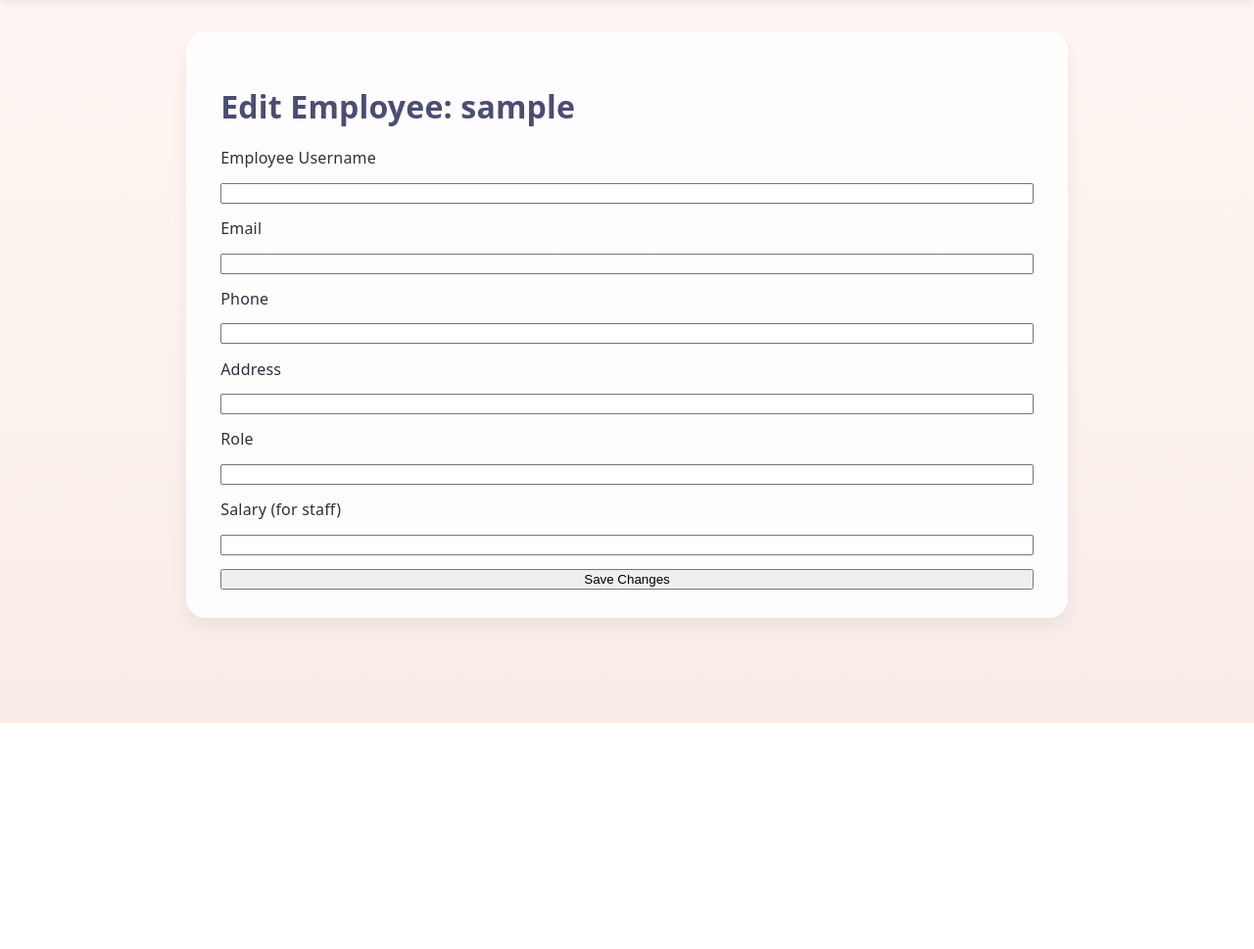
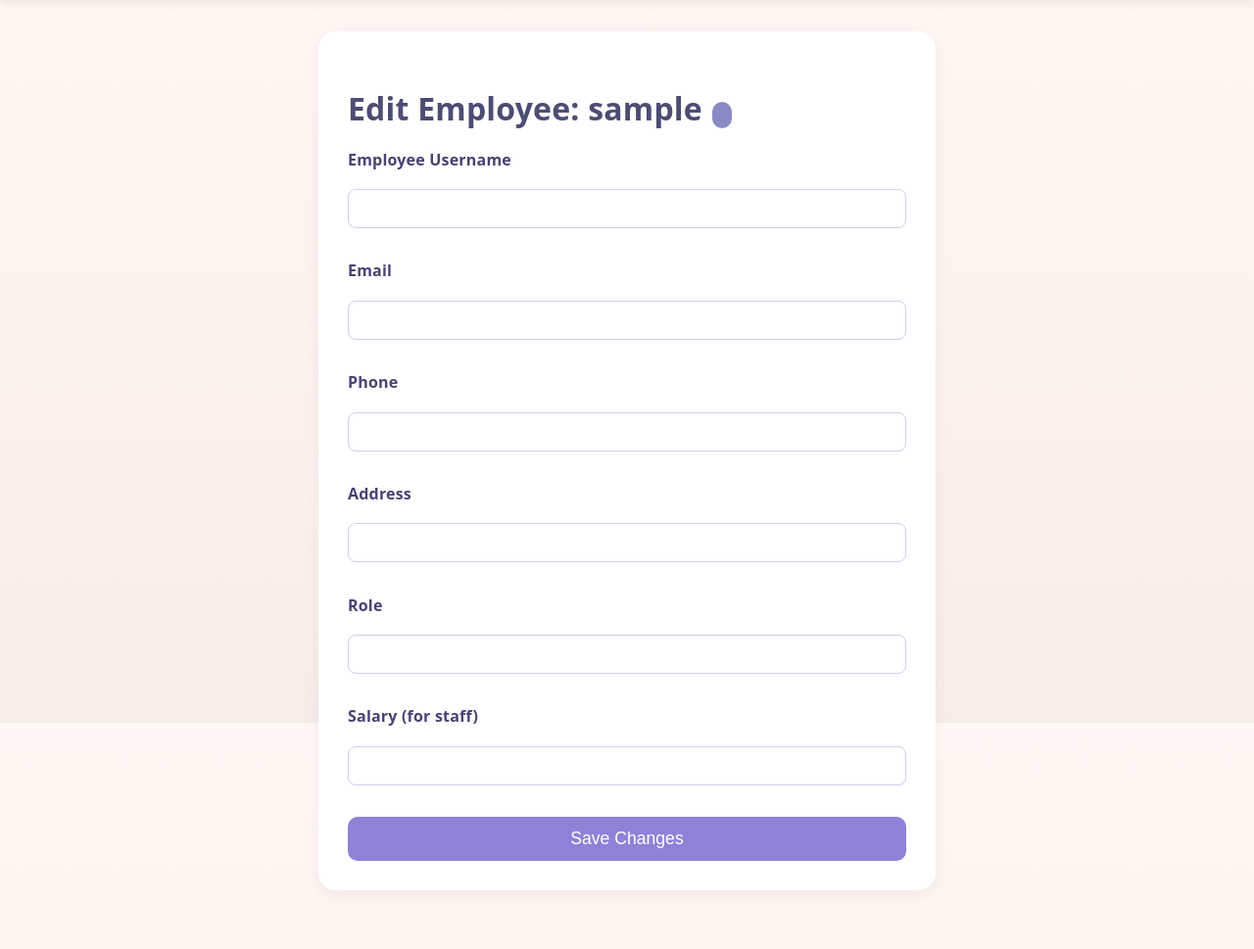
Before and after one commit to jannHds/Legends_Restaurant, a Django app: template restaurant/templates/restaurant/edit_user.html in a window 1280 px wide. Shown: the part 62-1031 px from the top of the page at 98% size. Before the commit the page ends 800 px from the top, so only its background shows below. Run offline with Django 3.2, Linux system fonts and the light colour scheme; the template is opened without the code that fills it: values that come from a table or form of the project are taken from there, others are empty; tables that the repository leaves empty hold one stand-in row (values such as "Sample post"); form fields are guessed from the names that the template uses.

Commit message:
fix edit ingo

```diff
--- a/restaurant/templates/restaurant/edit_user.html
+++ b/restaurant/templates/restaurant/edit_user.html
@@ -6,6 +6,59 @@
     <meta charset="UTF-8">
     <title>Edit Employee</title>
     <link rel="stylesheet" href="{% static 'restaurant/style.css' %}">
+    <style>
+    .mu-role-tag {
+        background: #898AC4;
+        color: white;
+        padding: 4px 10px;
+        font-size: 0.85rem;
+        border-radius: 12px;
+        margin-left: 10px;
+    }
+
+    .mu-card {
+        background: white;
+        padding: 30px;
+        border-radius: 18px;
+        width: 70%;
+        margin: auto;
+        box-shadow: 0 4px 15px rgba(0,0,0,0.05);
+    }
+
+    .mu-form label {
+        font-weight: bold;
+        margin-bottom: 5px;
+        display: block;
+        color: #4c4073;
+    }
+
+    .mu-form input,
+    .mu-form select {
+        width: 100%;
+        padding: 10px;
+        margin-bottom: 18px;
+        border: 1.5px solid #d6ccef;
+        border-radius: 8px;
+        font-size: 1rem;
+    }
+
+    .mu-submit-btn {
+        background: #8e82d8;
+        color: white;
+        padding: 12px 18px;
+        width: 100%;
+        border: none;
+        border-radius: 10px;
+        cursor: pointer;
+        font-size: 1.1rem;
+        transition: 0.2s;
+    }
+
+    .mu-submit-btn:hover {
+        background: #6b5fb8;
+    }
+</style>
+
 </head>
 
 <body class="lr-body">
@@ -23,7 +76,11 @@
     <div class="mu-container">
 
         <section class="mu-card">
-            <h2 class="manager-title">Edit Employee: {{ user_obj.username }}</h2>
+            <h2 class="manager-title">
+               Edit Employee: {{ user_obj.username }}
+               <span class="mu-role-tag">{{ user_obj.role|capfirst }}</span>
+                </h2>
+
 
             <form method="post" class="mu-form">
                 {% csrf_token %}
--- a/restaurant/views.py
+++ b/restaurant/views.py
@@ -417,7 +417,7 @@ def edit_user_manager(request, user_id):
     else:
         form = UserUpdateForm(instance=user_obj)
 
-    return render(request, 'manager/edit_user.html', {
+    return render(request, 'restaurant/edit_user.html', {
         'form': form,
         'user_obj': user_obj,
     })
```
